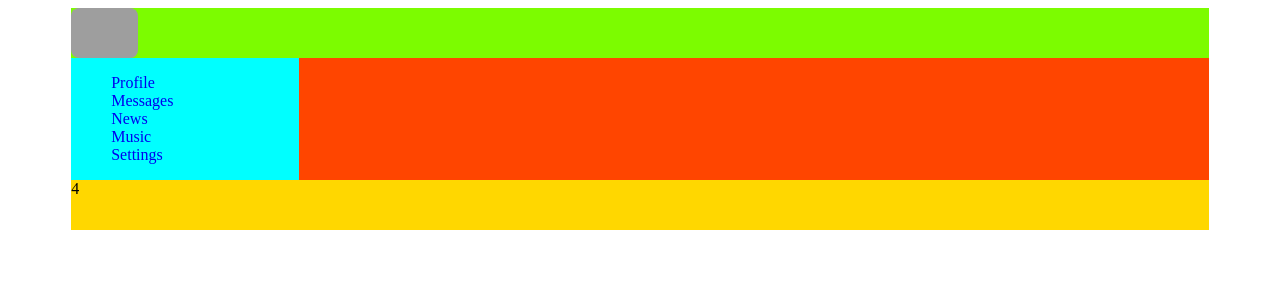
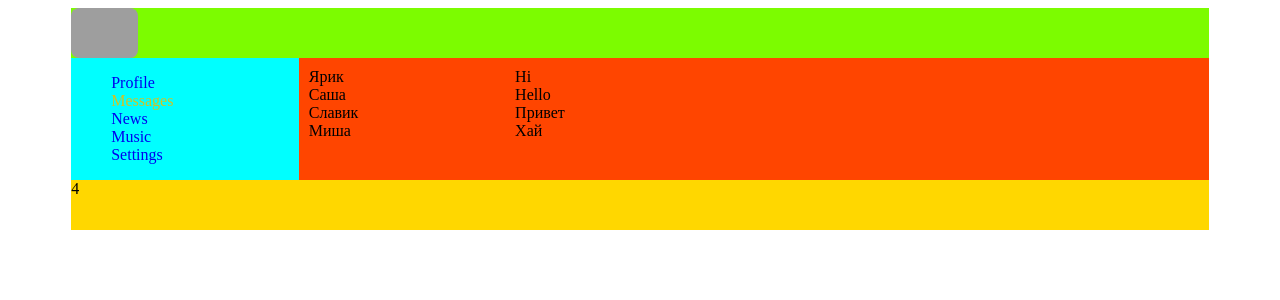
Before and after one commit to SilentDanek/socialMedia, a React (Create React App) app: page /dialogs in a window 1280 px wide. Shown: the top 300 px of the page. Built offline with nearby package versions, Linux system fonts and the light colour scheme; grey boxes are pictures that could not be loaded.

Commit message:
Add initial layout for messages page

```diff
--- /dev/null
+++ b/src/components/Main/Dialogs/Dialogs.module.css
@@ -0,0 +1,13 @@
+.dialogs {
+  display: grid;
+  grid-template-columns: 2fr 9fr;
+  grid-gap: 50px;
+}
+.dialogs .dialogsItems {
+  padding: 10px;
+}
+.dialogs .massages {
+  padding: 10px;
+}
+
+/*# sourceMappingURL=Dialogs.module.css.map */
--- /dev/null
+++ b/src/components/Main/Dialogs/Dialogs.module.scss
@@ -0,0 +1,22 @@
+
+
+.dialogs{
+  display: grid;
+  grid-template-columns: 2fr 9fr;
+  grid-gap: 50px;
+  $padding-dialogs: 10px;
+
+  .dialogsItems{
+    padding: $padding-dialogs;
+    .dialog{
+
+    }
+  }
+
+  .massages{
+    padding: $padding-dialogs;
+    .massage{
+
+    }
+  }
+}
--- /dev/null
+++ b/src/components/Main/Dialogs/Dialogs.tsx
@@ -0,0 +1,38 @@
+import s from "./Dialogs.module.css"
+
+function Dialogs(){
+    return(
+        <div className={s.dialogs}>
+            <div className={s.dialogsItems}>
+                <div className={s.dialog}>
+                    Ярик
+                </div>
+                <div className={s.dialog}>
+                    Саша
+                </div>
+                <div className={s.dialog}>
+                    Славик
+                </div>
+                <div className={s.dialog}>
+                    Миша
+                </div>
+            </div>
+            <div className={s.massages}>
+                <div className={s.massage}>
+                    Hi
+                </div>
+                <div className={s.massage}>
+                    Hello
+                </div>
+                <div className={s.massage}>
+                    Привет
+                </div>
+                <div className={s.massage}>
+                    Хай
+                </div>
+            </div>
+        </div>
+    )
+}
+
+export default Dialogs;
--- a/src/components/Main/Main.tsx
+++ b/src/components/Main/Main.tsx
@@ -1,7 +1,7 @@
 import React from "react";
 import {Routes, Route} from "react-router-dom"
 import HomePage from "./HomePage/HomePage";
-import Dialog from "./Dialog/Dialog";
+import Dialogs from "./Dialogs/Dialogs";
 import Profile from "./Profile/Profile";
 
 
@@ -11,7 +11,7 @@ function Main() {
         <main>
             <Routes>
                 <Route element={<HomePage/>}/>
-                <Route path="/dialog" element={<Dialog/>}/>
+                <Route path="/dialogs" element={<Dialogs/>}/>
                 <Route path="/profile" element={<Profile/>}/>
             </Routes>
         </main>
--- a/src/components/Main/Profile/MyPosts/Post/Post.tsx
+++ b/src/components/Main/Profile/MyPosts/Post/Post.tsx
@@ -10,13 +10,25 @@ interface postInfo {
 
 function Post(props: postInfo) {
     return (
-        <div className={s.item}>
-            <img src={props.user.avatarURL} alt="avatar"/>
-            <div className={s.text}>
-                <span><strong>{props.user.NickName}</strong></span>
-                <span>{props.massage}</span>
+        <div>
+            <div className={s.item}>
+                <img src={props.user.avatarURL} alt="avatar"/>
+                <div className={s.text}>
+                    <span><strong>{props.user.NickName}</strong></span>
+                    <span>{props.massage}</span>
+                </div>
+            </div>
+            <div>
+                <span>
+                    Like
+                </span>
+                &emsp;
+                <span>
+                    Dislike
+                </span>
             </div>
         </div>
+
     )
 }
 
--- a/src/components/NavBar/NavBar.tsx
+++ b/src/components/NavBar/NavBar.tsx
@@ -17,7 +17,7 @@ function NavBar() {
                     </NavLink>
                 </li>
                 <li>
-                    <NavLink to={"/messages"} aria-label="Messages" style={active}>
+                    <NavLink to={"/dialogs"} aria-label="Messages" style={active}>
                         Messages
                     </NavLink>
                 </li>
```
Also changed, not shown: src/components/Main/Dialog/Dialog.tsx (deleted, +0 -10 lines), 1 other file (tests, documents, lock files or other folders).
